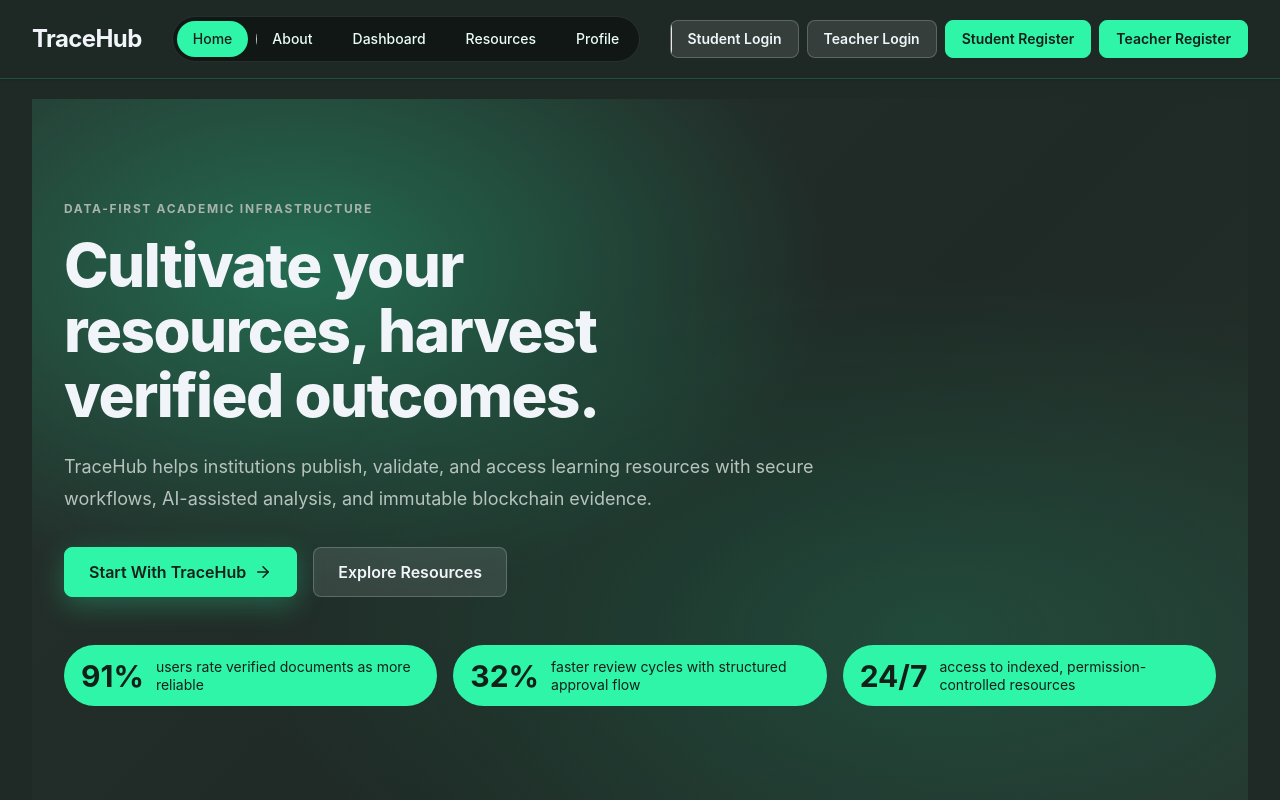
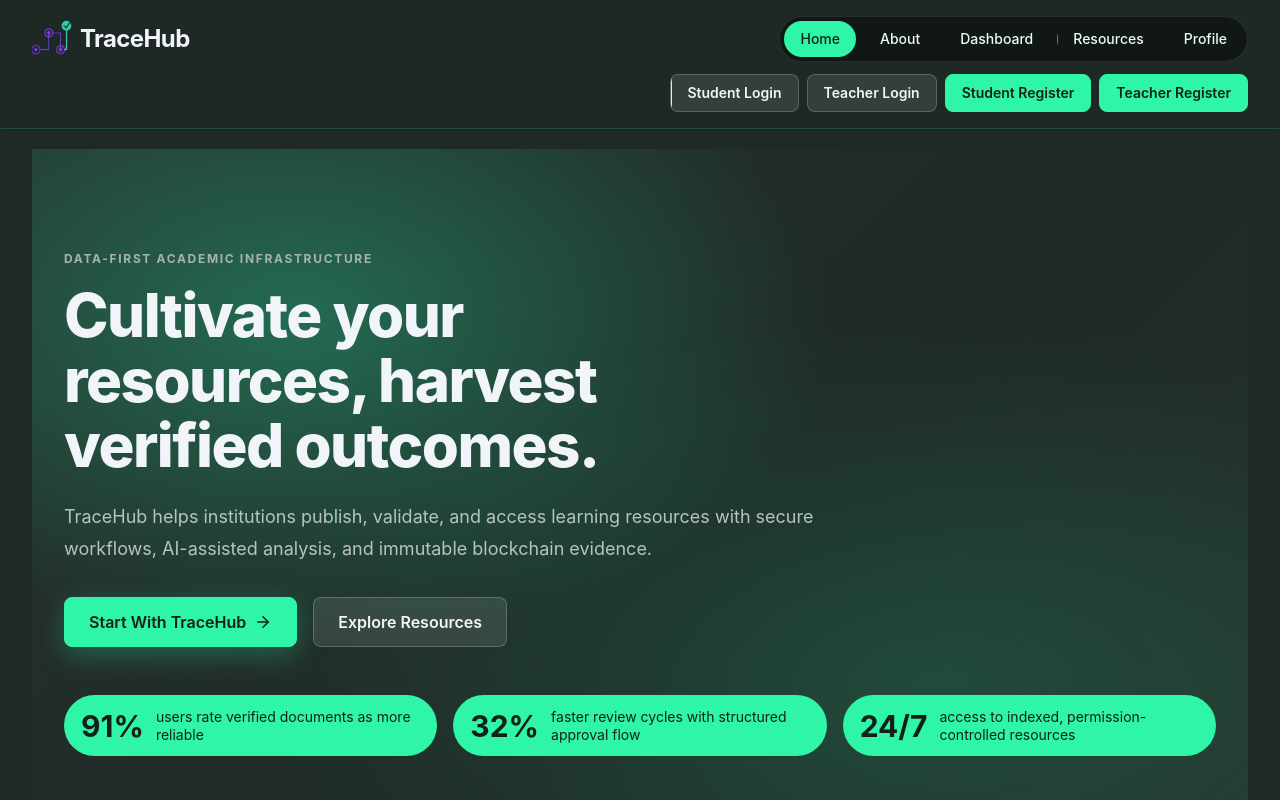
Before and after one commit to ManabBiswas/TraceHub, a React (Vite) app in the folder client/: page / in a window 1280 px wide. Shown: the top 800 px of the page. Built offline with nearby package versions, Linux system fonts and the light colour scheme; no server answers.

Commit message:
logo added

```diff
--- a/client/src/components/Navigation.jsx
+++ b/client/src/components/Navigation.jsx
@@ -1,7 +1,8 @@
 import React, { useState } from "react";
 import { Link, useNavigate, useLocation } from "react-router-dom";
 import { useAuth } from "../context/AuthContext";
-import { Menu, X, LogOut, Link as LinkIcon } from "lucide-react";
+import { Menu, X, LogOut } from "lucide-react";
+import logoImage from "../assets/logo.png";
 
 const Navigation = () => {
   const { isAuthenticated, logout, user, isProfessor, isAdmin } = useAuth();
@@ -30,9 +31,16 @@ const Navigation = () => {
     return (
       <nav className="sticky top-0 z-50 border-b border-[#2ff5a833] bg-[#1f2925]/95 px-4 py-4 shadow-sm backdrop-blur md:px-8">
         <div className="mx-auto flex w-full max-w-360 flex-wrap items-center gap-3">
-          <div className="text-2xl font-bold tracking-tight text-slate-100">
-            <Link to="/">TraceHub</Link>
-          </div>
+          <Link to="/" className="flex items-center gap-2">
+            <img
+              src={logoImage}
+              alt="TraceHub Logo"
+              className="h-10 w-10 rounded-lg object-contain"
+            />
+            <div className="text-2xl font-bold tracking-tight text-slate-100">
+              TraceHub
+            </div>
+          </Link>
           <div className="ml-auto flex w-full flex-wrap items-center gap-2 rounded-2xl border border-white/10 bg-[#0f1613d9] p-1 md:w-auto md:rounded-full">
             <Link to="/" className={navLinkClass(isActive("/"))}>
               Home
@@ -92,9 +100,13 @@ const Navigation = () => {
       <div className="mx-auto flex w-full max-w-360 flex-wrap items-center justify-between gap-3">
         <Link
           to="/dashboard"
-          className="flex items-center gap-3 text-2xl font-bold tracking-tight text-slate-100"
+          className="flex items-center gap-2 text-2xl font-bold tracking-tight text-slate-100"
         >
-          <LinkIcon size={24} />
+          <img
+            src={logoImage}
+            alt="TraceHub Logo"
+            className="h-10 w-10 rounded-lg object-contain"
+          />
           TraceHub
         </Link>
 
```
Also changed, not shown: client/src/assets/logo.png (added).
